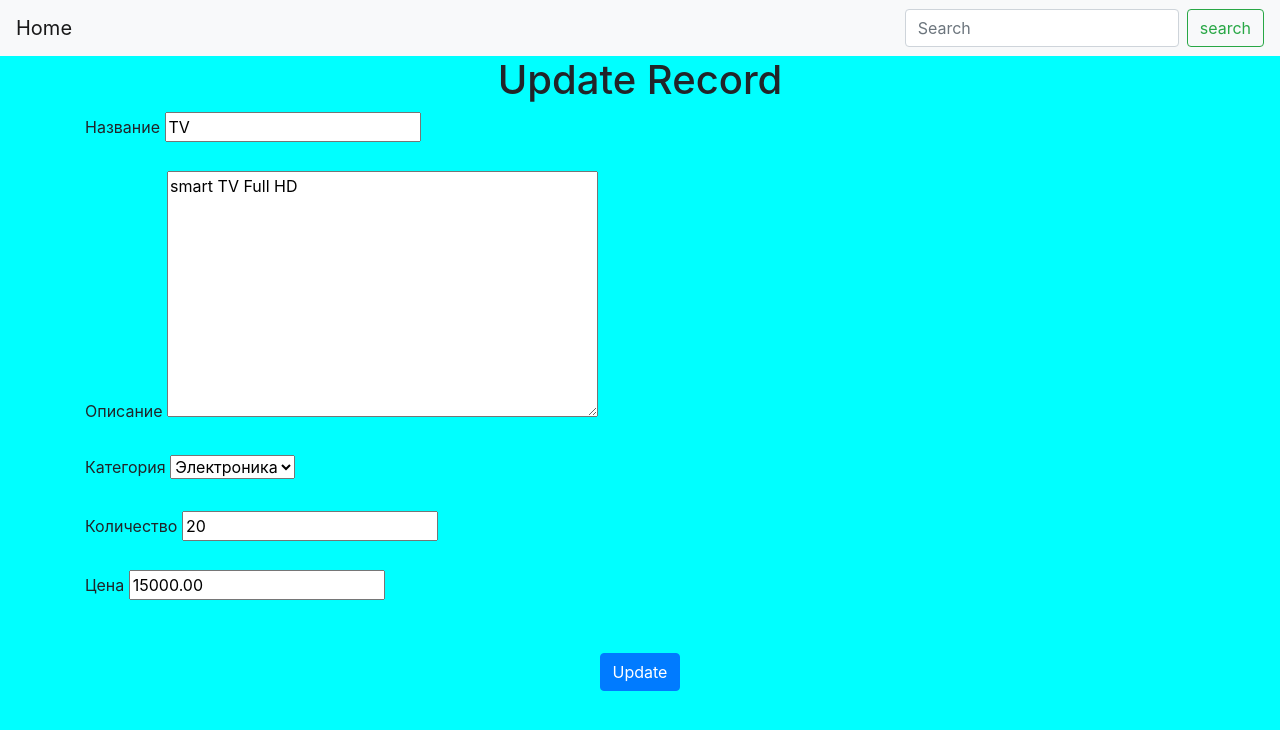
After one commit to giTimosha/product, a Django app: page /record/1/edit/ in a window 1280 px wide. The commit adds this page. Shown: the top 730 px of the page. Run offline with Django 3.2, Linux system fonts and the light colour scheme; data comes from the database, SQL or seed files in the repository; some libraries are stand-ins or nearby versions.

Commit message:
добавил изменение

```diff
--- a/source/main/urls.py
+++ b/source/main/urls.py
@@ -15,7 +15,7 @@ Including another URLconf
 """
 from django.contrib import admin
 from django.urls import path
-from webapp.views import index_view, product_detail_view, search_view, create_view
+from webapp.views import index_view, product_detail_view, search_view, create_view, update_view
 
 urlpatterns = [
     path('admin/', admin.site.urls),
@@ -23,4 +23,5 @@ urlpatterns = [
     path('products/<int:pk>/', product_detail_view, name='product_detail'),
     path('product/search/', search_view, name='search_view'),
     path('product/add/', create_view, name='create_view'),
+    path('record/<int:pk>/edit/', update_view, name='price_update'),
 ]
--- a/source/webapp/form.py
+++ b/source/webapp/form.py
@@ -9,7 +9,3 @@ class ProductForm(forms.Form):
     category = forms.ChoiceField(required=True, choices=PRODUCT_CATEGORY_CHOICES, label='Категория')
     amount = forms.IntegerField(required=True, min_value=0, label='Количество')
     price = forms.DecimalField(required=True, max_digits=7, decimal_places=2, label='Цена')
-
-
-# class SearchForm(forms.Form):
-#     name = forms.CharField(max_length=100, required=True, label='Название')
--- a/source/webapp/templates/product.html
+++ b/source/webapp/templates/product.html
@@ -1,4 +1,7 @@
 {% extends 'base.html' %}
+{% block menu %}
+<a class="navbar-brand" href="{% url 'price_update' product.pk %}">edite</a>
+{% endblock %}
 {% block content %}
     <h1 class="my-3">{{ product.name }}</h1>
     <p>Категория: {{ product.get_category_display }}</p>
--- /dev/null
+++ b/source/webapp/templates/update.html
@@ -0,0 +1,8 @@
+{% extends "base.html" %}
+{% block title %}Update{% endblock %}
+{% block content %}
+    <h1>Update Record</h1>
+    <form method="POST" action="{% url "price_update" product.pk %}">
+        {% include 'partical/partical_form.html' with button_text="Update" %}
+    </form>
+{% endblock %}
--- a/source/webapp/views.py
+++ b/source/webapp/views.py
@@ -42,3 +42,28 @@ def create_view(request, *args, **kwargs):
             return redirect('index')
         else:
             return render(request, 'create.html', context={'form': form})
+
+
+def update_view(request, pk):
+    product = get_object_or_404(Product, pk=pk)
+    if request.method == 'GET':
+        form = ProductForm(data={
+            'name': product.name,
+            'description': product.description,
+            'category': product.category,
+            'amount': product.amount,
+            'price': product.price,
+        })
+        return render(request, 'update.html', context={'form': form, 'product': product})
+    elif request.method == 'POST':
+        form = ProductForm(data=request.POST)
+        if form.is_valid():
+            product.name = form.cleaned_data['name']
+            product.description = form.cleaned_data['description']
+            product.category = form.cleaned_data['category']
+            product.amount = form.cleaned_data['amount']
+            product.price = form.cleaned_data['price']
+            product.save()
+            return redirect('index')
+        else:
+            return render(request, 'update.html', context={'form': form, 'product': product})
```
